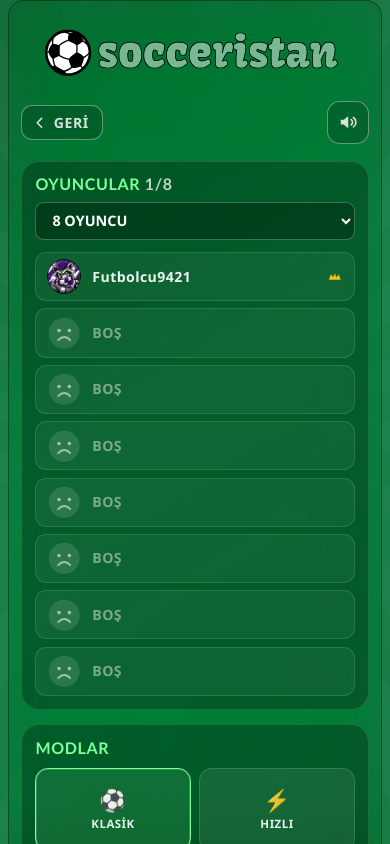
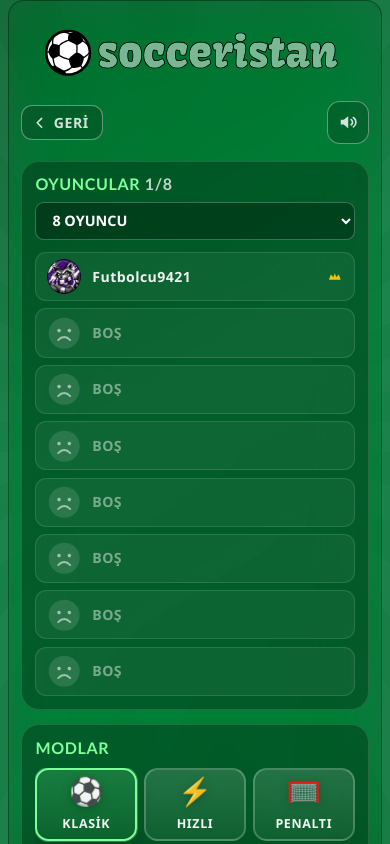
Before and after one commit to tegemenozyurek/socceristan, a React (Vite) app: page / in a window 390 px wide. Both pictures are taken after a click on the button "HIZLI BAŞLA". Shown: the top 844 px of the page. Built offline with nearby package versions, Linux system fonts and the light colour scheme.

Commit message:
Enhance App component with new mode descriptions and update CSS for improved card layout and responsiveness. Introduce hover and focus effects for mode cards, ensuring a more interactive user experience.

```diff
--- a/src/App.css
+++ b/src/App.css
@@ -523,37 +523,142 @@
   min-height: 0;
   display: grid;
   grid-template-columns: repeat(3, minmax(0, 1fr));
-  gap: 0.55rem;
+  grid-template-rows: repeat(3, minmax(0, 1fr));
+  gap: 0.45rem;
   overflow: auto;
-  align-content: start;
+  align-content: center;
+  max-height: 25rem;
 }
 
 .mode-card {
+  position: relative;
+  isolation: isolate;
+  display: grid;
+  place-items: center;
+  min-height: 4.55rem;
+  height: 100%;
+  padding: 0.48rem 0.35rem;
+  border-radius: 0.85rem;
+  border: 2px solid rgba(255, 255, 255, 0.22);
+  background:
+    linear-gradient(180deg, rgba(255, 255, 255, 0.14), rgba(255, 255, 255, 0.06));
+  color: rgba(255, 255, 255, 0.94);
+  cursor: pointer;
+  overflow: hidden;
+  transition:
+    border-color 220ms ease,
+    background 220ms ease,
+    box-shadow 220ms ease,
+    transform 220ms ease;
+}
+
+.mode-face {
   display: flex;
   flex-direction: column;
   align-items: center;
   justify-content: center;
-  gap: 0.4rem;
-  min-height: 5.2rem;
-  padding: 0.65rem 0.4rem;
-  border-radius: 0.8rem;
-  border: 1px solid rgba(255, 255, 255, 0.14);
-  background: rgba(255, 255, 255, 0.08);
-  color: rgba(255, 255, 255, 0.9);
-  font: 750 0.72rem/1.15 "Segoe UI", sans-serif;
-  letter-spacing: 0.04em;
-  cursor: pointer;
+  gap: 0.55rem;
+  width: 100%;
+  height: 100%;
+  text-align: center;
+  transition:
+    opacity 280ms cubic-bezier(0.22, 1, 0.36, 1),
+    transform 280ms cubic-bezier(0.22, 1, 0.36, 1);
+}
+
+.mode-face-default {
+  opacity: 1;
+  transform: translateY(0) scale(1);
+  gap: 0.7rem;
+}
+
+.mode-face-detail {
+  position: absolute;
+  inset: 0;
+  padding: 0.45rem 0.4rem;
+  opacity: 0;
+  transform: translateY(10px) scale(0.98);
+  pointer-events: none;
+  gap: 0.35rem;
+  justify-content: center;
+  overflow: hidden;
 }
 
 .mode-card .mode-icon {
-  font-size: 1.35rem;
+  font-size: clamp(1.7rem, 3vw, 2.15rem);
   line-height: 1;
+  filter: drop-shadow(0 2px 4px rgba(0, 0, 0, 0.25));
+  transition: transform 280ms cubic-bezier(0.22, 1, 0.36, 1);
+}
+
+.mode-title {
+  font: 800 clamp(0.78rem, 1.55vw, 0.95rem)/1.15 "Segoe UI", sans-serif;
+  letter-spacing: 0.05em;
+}
+
+.mode-face-detail .mode-title {
+  font-size: clamp(0.6rem, 1.2vw, 0.72rem);
+  color: #7dff9a;
+}
+
+.mode-desc {
+  font: 600 clamp(0.58rem, 1.15vw, 0.68rem)/1.3 "Segoe UI", sans-serif;
+  letter-spacing: 0.01em;
+  color: rgba(245, 245, 245, 0.88);
+  max-width: 17ch;
+  overflow: hidden;
+  display: -webkit-box;
+  -webkit-box-orient: vertical;
+  -webkit-line-clamp: 4;
 }
 
 .mode-card.active {
   border-color: #7dff9a;
-  background: rgba(125, 255, 154, 0.12);
-  box-shadow: inset 0 0 0 1px rgba(125, 255, 154, 0.25);
+  background:
+    linear-gradient(180deg, rgba(125, 255, 154, 0.2), rgba(125, 255, 154, 0.08));
+  box-shadow:
+    0 0 0 1px rgba(125, 255, 154, 0.35),
+    0 8px 22px rgba(0, 0, 0, 0.18);
+}
+
+@media (hover: hover) and (pointer: fine) {
+  .mode-card:hover {
+    border-color: rgba(125, 255, 154, 0.55);
+    transform: translateY(-1px);
+  }
+
+  .mode-card:hover .mode-face-default {
+    opacity: 0;
+    transform: translateY(-8px) scale(0.94);
+  }
+
+  .mode-card:hover .mode-face-detail {
+    opacity: 1;
+    transform: translateY(0) scale(1);
+  }
+}
+
+.mode-card:focus-visible {
+  outline: 2px solid #7dff9a;
+  outline-offset: 2px;
+}
+
+.mode-card:focus-visible .mode-face-default {
+  opacity: 0;
+  transform: translateY(-8px) scale(0.94);
+}
+
+.mode-card:focus-visible .mode-face-detail {
+  opacity: 1;
+  transform: translateY(0) scale(1);
+}
+
+@media (prefers-reduced-motion: reduce) {
+  .mode-card,
+  .mode-face,
+  .mode-card .mode-icon {
+    transition: none;
+  }
 }
 
 .lobby-actions {
@@ -656,7 +761,7 @@
   }
 
   .modes-grid {
-    grid-template-columns: repeat(2, minmax(0, 1fr));
+    grid-template-columns: repeat(3, minmax(0, 1fr));
   }
 }
 
--- a/src/App.tsx
+++ b/src/App.tsx
@@ -84,6 +84,17 @@ const copy = {
       training: 'ANTRENMAN',
       custom: 'ÖZEL',
     },
+    modeDesc: {
+      classic: 'Standart maç. Zamanlı oynayın veya ilk golü atan kazansın.',
+      quick: 'Kısa turlar, hızlı skor. Atlayın ve hemen oynayın.',
+      penalty: 'Sadece penaltı. Noktadan sırayla şut atın.',
+      tournament: 'Birden fazla maçlık bracket turnuvası.',
+      friends: 'Arkadaşlarla özel lobi, rahat kurallar.',
+      ranked: 'Rekabetçi puanlarla sıralamada yüksel.',
+      arcade: 'Çılgın kurallar ve güçlendirmelerle kaos.',
+      training: 'Yalnız veya yapay zekaya karşı antrenman.',
+      custom: 'Kendi kurallarını ve maç süreni belirle.',
+    },
   },
   en: {
     signIn: 'SIGN IN',
@@ -117,6 +128,17 @@ const copy = {
       training: 'TRAINING',
       custom: 'CUSTOM',
     },
+    modeDesc: {
+      classic: 'Standard match. Play timed or first goal wins.',
+      quick: 'Short rounds, fast scoring. Jump in and play.',
+      penalty: 'Penalties only. Take turns from the spot.',
+      tournament: 'Bracket competition across multiple matches.',
+      friends: 'Private lobby with friends and casual rules.',
+      ranked: 'Climb the ladder with competitive scoring.',
+      arcade: 'Wild rules and power-ups for chaotic fun.',
+      training: 'Practice alone or vs AI — no pressure.',
+      custom: 'Build your own rules and match length.',
+    },
   },
   de: {
     signIn: 'ANMELDEN',
@@ -149,6 +171,17 @@ const copy = {
       arcade: 'ARCADE',
       training: 'TRAINING',
       custom: 'CUSTOM',
+    },
+    modeDesc: {
+      classic: 'Standardspiel. Zeitlich oder erstes Tor gewinnt.',
+      quick: 'Kurze Runden, schnelle Tore. Rein und spielen.',
+      penalty: 'Nur Elfmeter. Abwechselnd vom Punkt schießen.',
+      tournament: 'Bracket-Turnier über mehrere Spiele.',
+      friends: 'Private Lobby mit Freunden und lockeren Regeln.',
+      ranked: 'Steige mit Wettbewerbs-Punkten in der Rangliste.',
+      arcade: 'Wilde Regeln und Power-ups für Chaos-Spaß.',
+      training: 'Allein oder gegen KI trainieren — ohne Druck.',
+      custom: 'Eigene Regeln und Spieldauer festlegen.',
     },
   },
 } as const
@@ -530,10 +563,16 @@ function App() {
                   className={mode === item.id ? 'mode-card active' : 'mode-card'}
                   onClick={() => setMode(item.id)}
                 >
-                  <span className="mode-icon" aria-hidden="true">
-                    {item.icon}
+                  <span className="mode-face mode-face-default">
+                    <span className="mode-icon" aria-hidden="true">
+                      {item.icon}
+                    </span>
+                    <span className="mode-title">{t.modes[item.id]}</span>
                   </span>
-                  <span>{t.modes[item.id]}</span>
+                  <span className="mode-face mode-face-detail" aria-hidden="true">
+                    <span className="mode-title">{t.modes[item.id]}</span>
+                    <span className="mode-desc">{t.modeDesc[item.id]}</span>
+                  </span>
                 </button>
               ))}
             </div>
```
